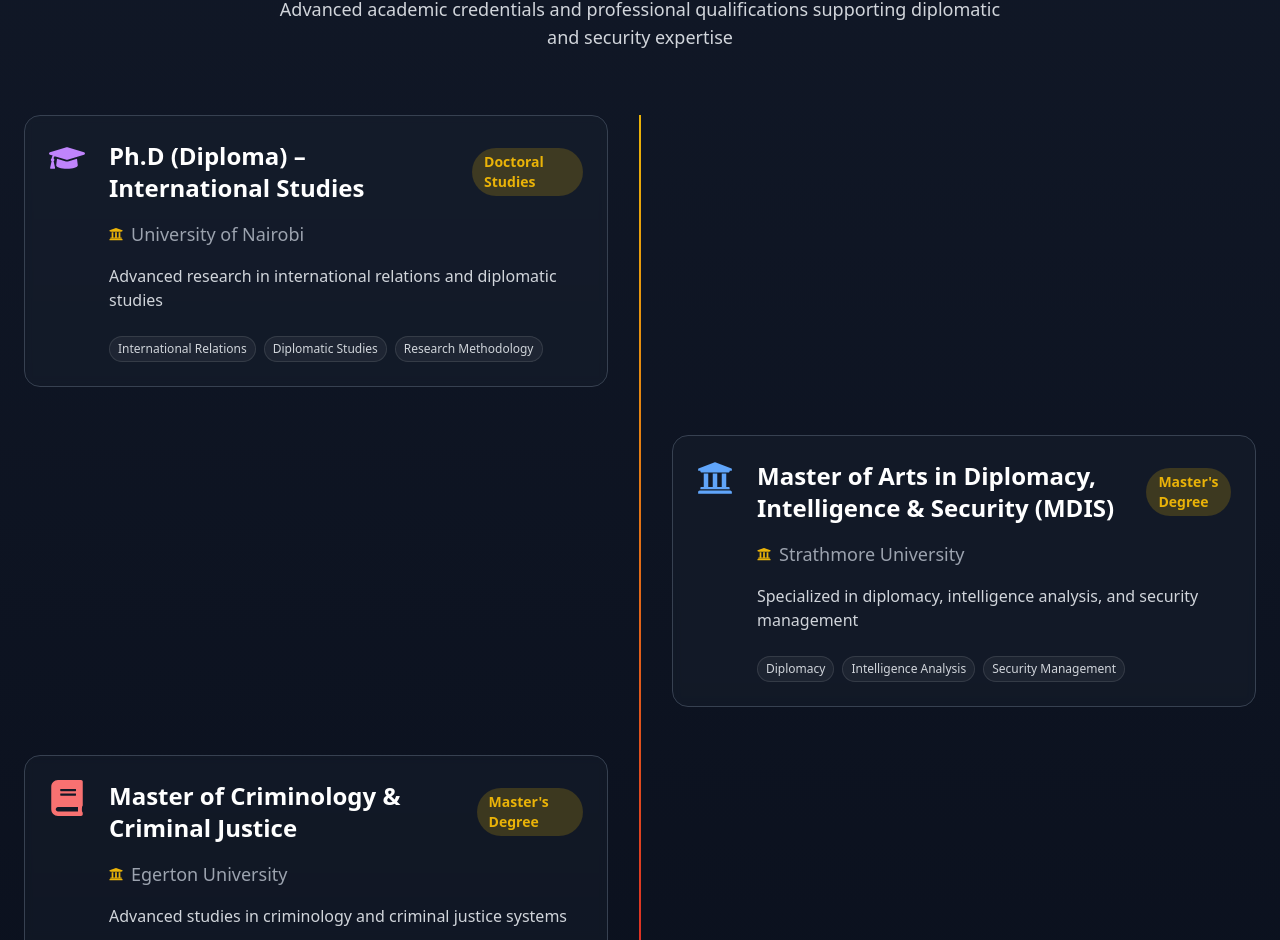
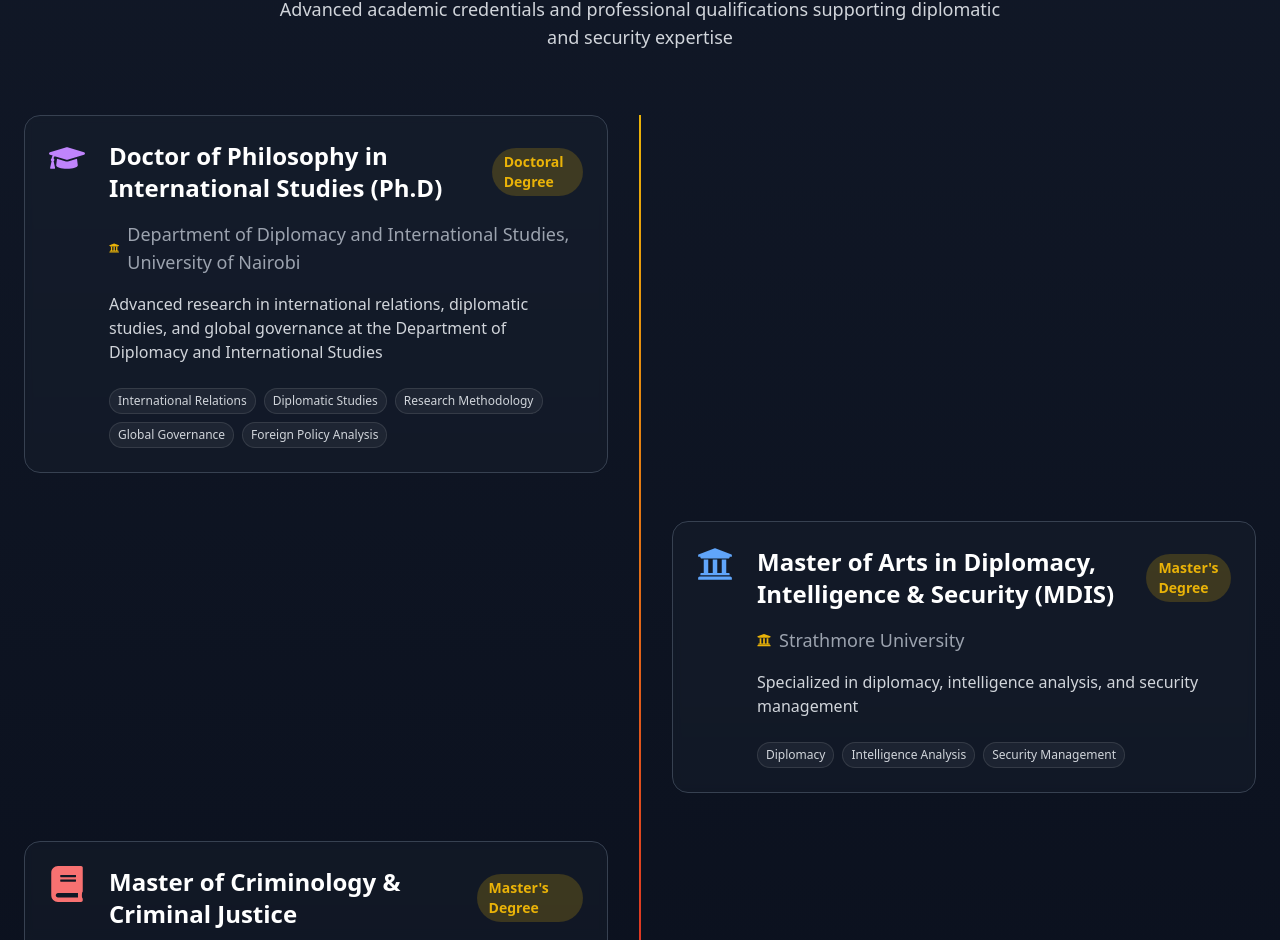
Before and after one commit to LEAKONO/ikola, a React (Vite) app: page / in a window 1280 px wide. Shown: the part 2331-3271 px from the top of the page. Built offline with nearby package versions, Linux system fonts and the light colour scheme; the HTML template or start-up script is replaced by a standard one.

Commit message:
fix: update Ph.D education entry with correct details

```diff
--- a/src/components/Education.jsx
+++ b/src/components/Education.jsx
@@ -16,13 +16,13 @@
 
   const educationTimeline = [
     {
-      degree: 'Ph.D (Diploma) – International Studies',
-      institution: 'University of Nairobi',
+      degree: 'Doctor of Philosophy in International Studies (Ph.D)',
+      institution: 'Department of Diplomacy and International Studies, University of Nairobi',
       icon: <FaGraduationCap />,
       color: 'text-purple-400',
-      year: 'Doctoral Studies',
-      description: 'Advanced research in international relations and diplomatic studies',
-      highlights: ['International Relations', 'Diplomatic Studies', 'Research Methodology']
+      year: 'Doctoral Degree',
+      description: 'Advanced research in international relations, diplomatic studies, and global governance at the Department of Diplomacy and International Studies',
+      highlights: ['International Relations', 'Diplomatic Studies', 'Research Methodology', 'Global Governance', 'Foreign Policy Analysis']
     },
     {
       degree: 'Master of Arts in Diplomacy, Intelligence & Security (MDIS)',
@@ -114,8 +114,6 @@
               transition={{ delay: index * 0.15, duration: 0.6 }}
               className={`relative mb-6 sm:mb-8 md:mb-12 ${index % 2 === 0 ? 'md:w-1/2 md:pr-8 md:mr-auto' : 'md:w-1/2 md:pl-8 md:ml-auto'}`}
             >
-              {/* Timeline Dot */}
-              {/* <div className="absolute top-6 left-3 sm:left-4 md:left-1/2 transform md:-translate-x-1/2 w-3 h-3 sm:w-4 sm:h-4 rounded-full bg-gradient-to-br from-yellow-500 to-yellow-600 border-2 sm:border-4 border-gray-900 z-10 hidden md:block"></div> */}
 
               {/* Mobile Indicator */}
               <div className={`absolute top-6 left-3 w-0.5 h-full bg-gradient-to-b from-yellow-500/50 to-transparent md:hidden ${index < educationTimeline.length - 1 ? 'block' : 'hidden'}`}></div>
```
